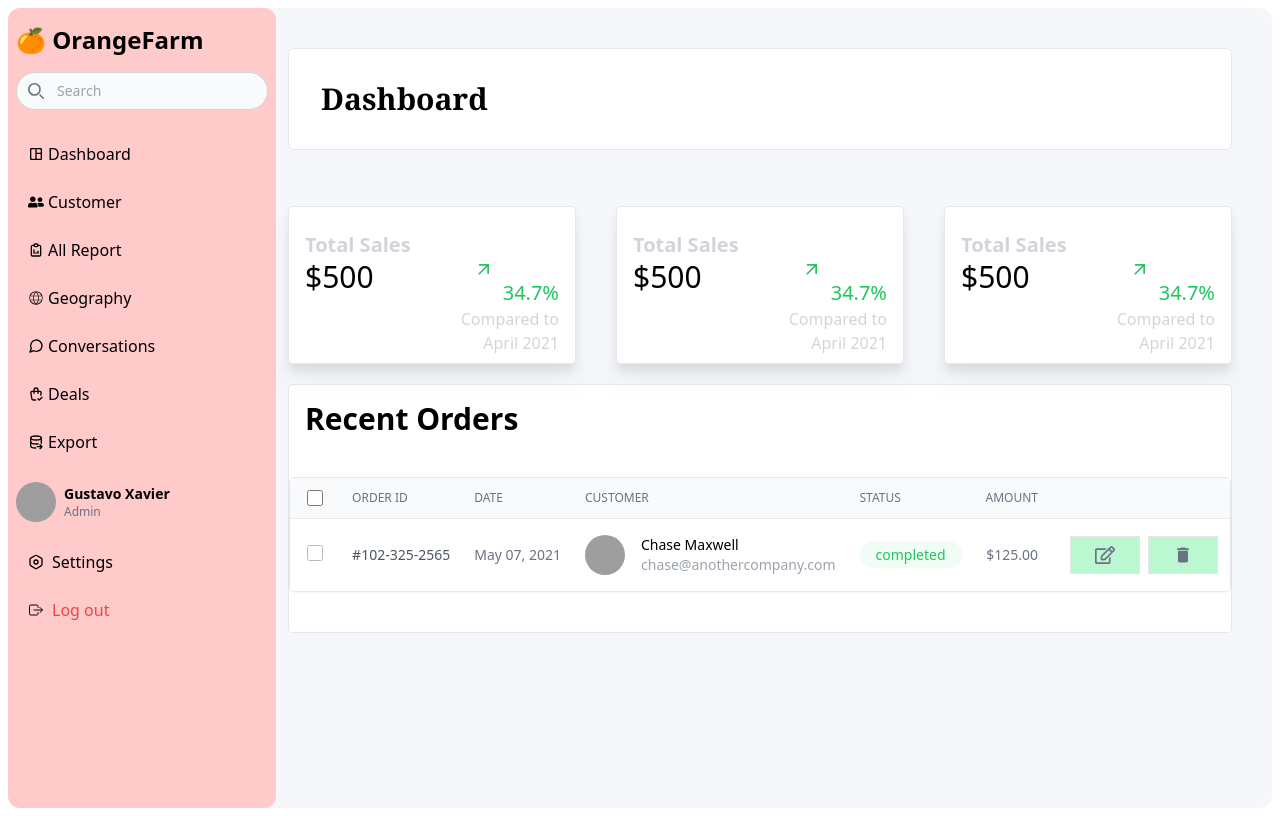
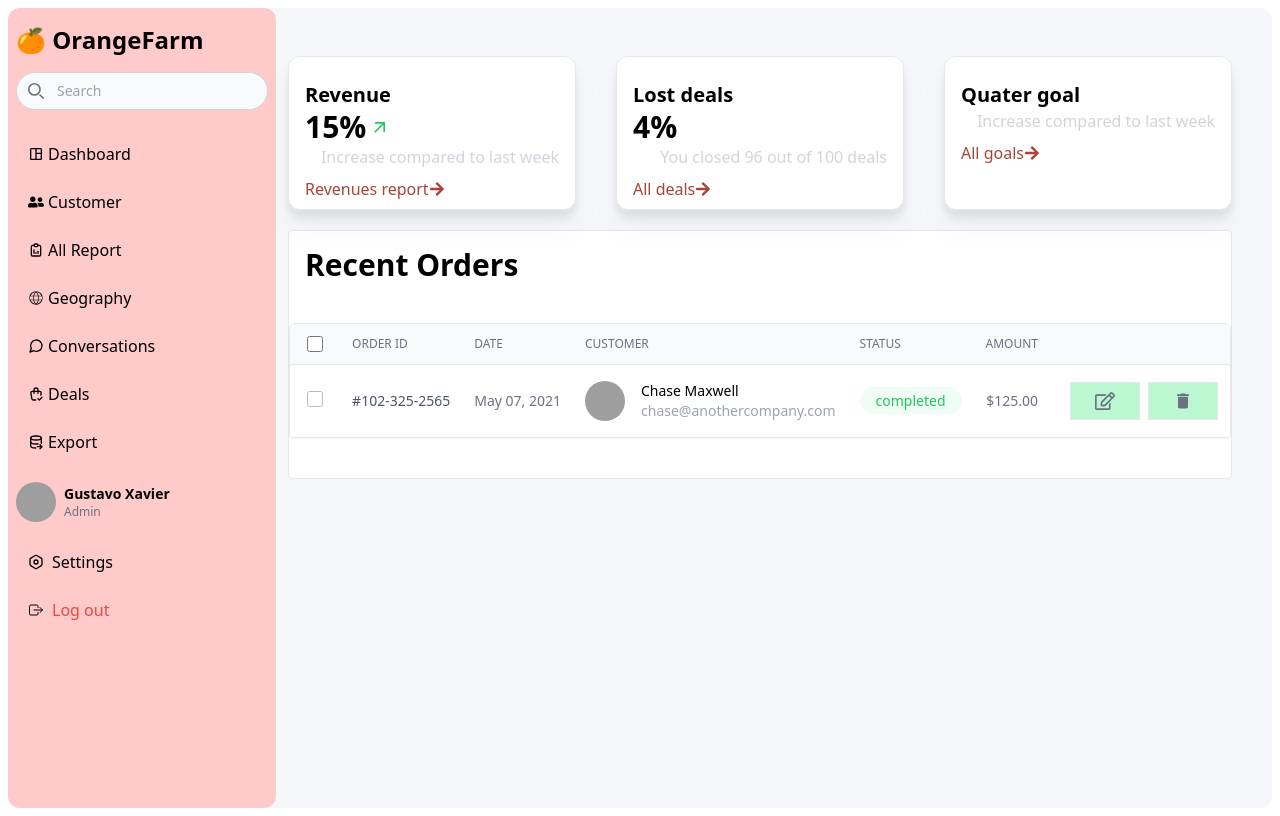
Before and after one commit to ravikr126/Panel, a React (Create React App) app: page /Dashboard in a window 1280 px wide. Built offline with nearby package versions, Linux system fonts and the light colour scheme; grey boxes are pictures that could not be loaded.

Commit message:
dashboard grid complete

```diff
--- a/src/Components/Dashboard.jsx
+++ b/src/Components/Dashboard.jsx
@@ -1,74 +1,71 @@
 import React from "react";
 import Home_Table from "./Home_Table";
 import { MdArrowOutward } from "react-icons/md";
+import { FaArrowRight } from "react-icons/fa";
 
 const Dashboard = () => {
+
   return (
     <>
       <div className="m-10 ">
-        <div class="max-w-7xl mt-10 p-8 mx-auto bg-white rounded-md  border flex flex-row justify-between">
-          <h1 className="font-serif	text-3xl font-bold	">Dashboard</h1>
-        </div>
-        <br />
-        <br />
         <div class="grid grid-cols-2 md:grid-cols-3 gap-10 pt-2 justify-between">
           {/* 1st box */}
-          <div class="py-2 bg-white drop-shadow-xl p-4 border rounded">
-            <h2 class="font-semibold text-xl pt-4 text-gray-300">
-              Total Sales
-            </h2>
-            <div class="flex flex-col sm:flex-row">
-              <p class="text-black-500 text-3xl sm:mr-20 mb-4 sm:mb-0">$500</p>
-              <div class="flex flex-col text-center sm:text-right">
-                <p class="text-xl text-green-500 sm:ml-5">
-                  <MdArrowOutward class="mx-auto sm:mx-0" />
-                  34.7%
-                </p>
-                <p class="text-gray-300">Compared to April 2021</p>
-              </div>
+          <div class="py-2 bg-white drop-shadow-xl p-4 border rounded-xl">
+            <h2 class="font-semibold text-xl pt-4">Revenue</h2>
+            <div class="flex flex-row sm:flex-row overflow-hidden">
+              <p class="flex items-center text-black text-3xl font-bold sm:mr-20 mb-4 sm:mb-0">
+                15% <MdArrowOutward className="text-xl text-green-500 ml-1" />
+              </p>
             </div>
+
+            <div class="flex flex-col text-center sm:text-right">
+              <p class="text-gray-300">Increase compared to last week</p>
+            </div>
+
+            <a href="#" class="text-[#A94438] mt-2 flex items-center text-base">
+              Revenues report <FaArrowRight />
+            </a>
           </div>
 
           {/* 1st box end */}
 
           {/* 2nd box start */}
 
-          <div class="py-2 bg-white drop-shadow-xl p-4 border rounded">
-            <h2 class="font-semibold text-xl pt-4 text-gray-300">
-              Total Sales
-            </h2>
-            <div class="flex flex-col sm:flex-row">
-              <p class="text-black-500 text-3xl sm:mr-20 mb-4 sm:mb-0">$500</p>
+          <div class="py-2 bg-white drop-shadow-xl p-4 border rounded-xl">
+            <h2 class="font-semibold text-xl pt-4">Lost deals</h2>
+            <div class="flex flex-row sm:flex-row overflow-hidden">
+              <p class="flex items-center text-black text-3xl font-bold sm:mr-20 mb-4 sm:mb-0">
+                4%
+              </p>
+            </div>
 
-              <div class="flex flex-col text-center sm:text-right">
-                <p class="text-xl text-green-500 sm:ml-5">
-                  <MdArrowOutward class="mx-auto sm:mx-0" />
-                  34.7%
-                </p>
-                <p class="text-gray-300">Compared to April 2021</p>
-              </div>
+            <div class="flex flex-col text-center sm:text-right">
+              <p class="text-gray-300">You closed 96 out of 100 deals</p>
             </div>
+
+            <a href="#" class="text-[#A94438] mt-2 flex items-center text-base">
+              All deals <FaArrowRight />
+            </a>
           </div>
           {/* <!-- 2nd box end --> */}
 
           {/* <!-- 3rd box start --> */}
-          <div class="py-2 bg-white drop-shadow-xl p-4 border rounded">
-            <h2 class="font-semibold text-xl pt-4 text-gray-300">
-              Total Sales
-            </h2>
-            <div class="flex flex-col sm:flex-row">
-              <p class="text-black-500 text-3xl sm:mr-20 mb-4 sm:mb-0">$500</p>
+          <div class="py-2 bg-white drop-shadow-xl p-4 border rounded-xl">
+            <h2 class="font-semibold text-xl pt-4">Quater goal</h2>
+            <div class="flex flex-row sm:flex-row overflow-hidden">
+              {/* add gere */}
 
-              <div class="flex flex-col text-center sm:text-right">
-                <p class="text-xl text-green-500 sm:ml-5">
-                  <MdArrowOutward class="mx-auto sm:mx-0" />
-                  34.7%
-                </p>
-                <p class="text-gray-300">Compared to April 2021</p>
-              </div>
+              {/* done here/ */}
             </div>
+
+            <div class="flex flex-col text-center sm:text-right">
+              <p class="text-gray-300">Increase compared to last week</p>
+            </div>
+
+            <a href="#" class="text-[#A94438] mt-2 flex items-center text-base">
+              All goals <FaArrowRight />
+            </a>
           </div>
-
           {/* 3rd box end */}
         </div>
 
```
